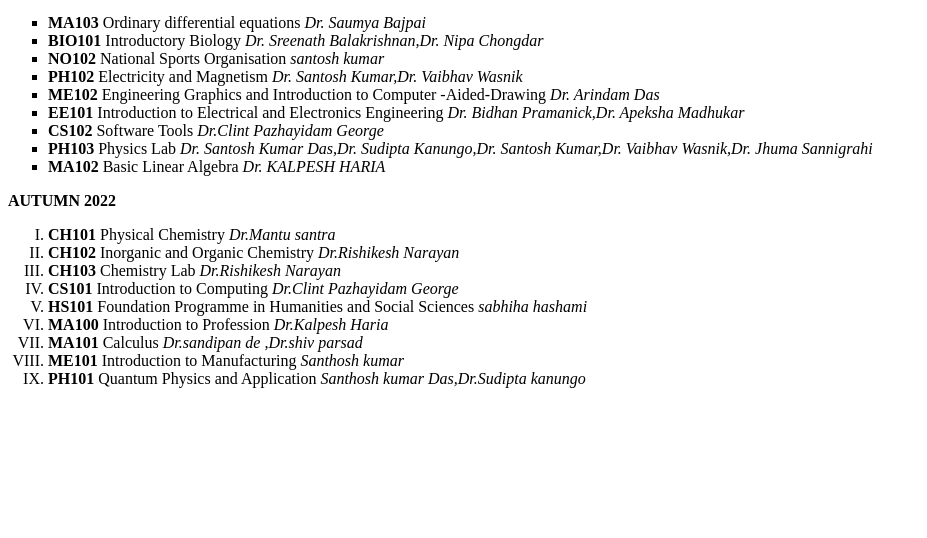
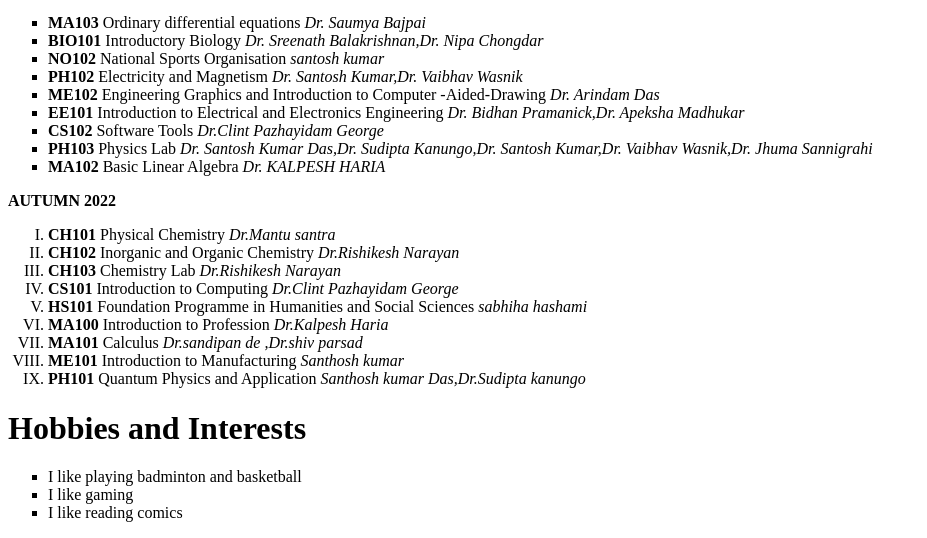
Before and after one commit to Sai-Devesh/Sai-Devesh.github.io, a plain HTML site: page index.html in a window 1280 px wide. Shown: the part 378-916 px from the top of the page, without its empty margins (0-927 px from the left). Before the commit the page ends 800 px from the top, so only its background shows below. Drawn offline with Linux system fonts and the light colour scheme.

Commit message:
Update index.html
done

```diff
--- a/index.html
+++ b/index.html
@@ -51,6 +51,12 @@
 <li><b>ME101</b>  Introduction to Manufacturing <i>Santhosh kumar</i></li>
 <li><b>PH101</b> Quantum Physics and Application <i>Santhosh kumar Das,Dr.Sudipta kanungo</i></li>
 </ol>
+<h1>Hobbies and Interests</h1>
+<ul type = "square">
+<li>I like playing badminton and basketball</li>
+<li>I like gaming</li>
+<li>I like reading comics</li>
+</ul>
 
 </body>
 </html>
```
